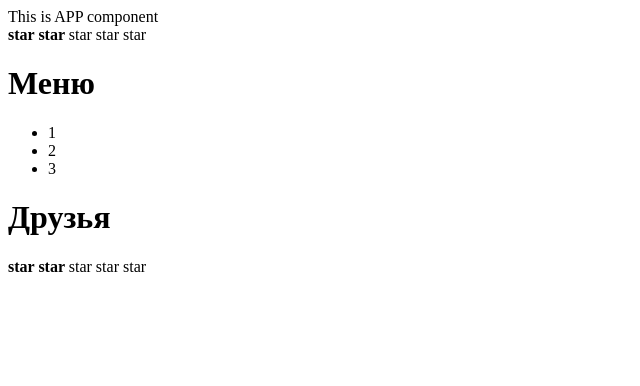
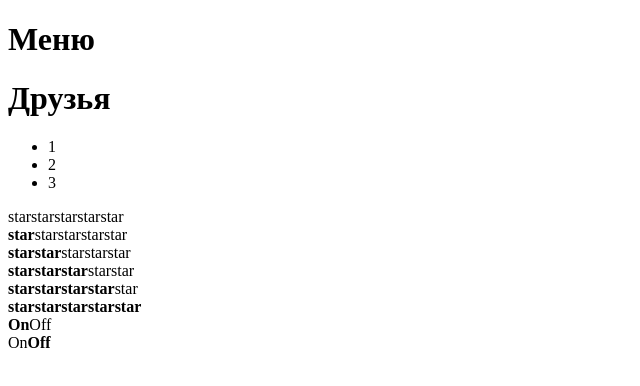
Before and after one commit to MariyaN23/react-kabzda, a React (Create React App) app: page / in a window 1280 px wide. Shown: the top 386 px of the page, without its empty margins (0-640 px from the left). Built offline with nearby package versions, Linux system fonts and the light colour scheme.

Commit message:
Conditional Rendering

```diff
--- a/src/App.tsx
+++ b/src/App.tsx
@@ -1,25 +1,35 @@
 import React from 'react';
 import './App.css';
-import Accordion from "./modules/Accordion/Accordion";
-import {Rating as R} from "./modules/Rating/Rating";
+import Accordion from "./modules/accordion/Accordion";
+import {Rating, Rating as R} from './modules/Rating/Rating';
+import {OnOff} from './modules/onOff/OnOff';
 
 function App() {
     console.log('App rendering')
     return (
-        <div className="App">
-            <AppTitle />
-            <R />
-            <Accordion titleValue={"Меню"} collapsed={false}/>
-            <Accordion titleValue={"Друзья"} collapsed={true}/>
-            <R />
+        <div>
+            <Accordion titleValue={"Меню"} collapsed={true}/>
+            <Accordion titleValue={"Друзья"} collapsed={false}/>
+            <Rating value={0}/>
+            <Rating value={1}/>
+            <Rating value={2}/>
+            <Rating value={3}/>
+            <Rating value={4}/>
+            <Rating value={5}/>
+            <OnOff selected={true}/>
+            <OnOff selected={false}/>
         </div>
     );
 }
 
-function AppTitle() {
-    console.log('AppTitle rendering')
+type PageTitlePropsType = {
+    title: string
+}
+
+function PageTitle(props: PageTitlePropsType) {
+    console.log('PageTitle rendering')
     return (
-        <>This is APP component</>
+        <h1>{props.title}</h1>
     )
 }
 
--- a/src/modules/Rating/Rating.tsx
+++ b/src/modules/Rating/Rating.tsx
@@ -1,23 +1,31 @@
-import React from "react";
+import React from 'react';
 
-function Star(props:any) {
-    console.log('Star rendering')
-    if (props.selected === true) {
-        return <span><b>star </b></span>
-    } else {
-        return <span>star </span>
-    }
-    }
+type RatingPropsType = {
+    value: 0 | 1 | 2 | 3 | 4 | 5
+}
 
-export function Rating() {
+export function Rating(props: RatingPropsType) {
     console.log('Rating rendering')
     return (
         <div>
-            <Star selected={true}/>
-            <Star selected={true}/>
-            <Star selected={false}/>
-            <Star selected={false}/>
-            <Star selected={false}/>
+            <Star selected={props.value > 0}/>
+            <Star selected={props.value > 1}/>
+            <Star selected={props.value > 2}/>
+            <Star selected={props.value > 3}/>
+            <Star selected={props.value > 4}/>
         </div>
     )
 }
+
+type StarPropsType = {
+    selected: boolean
+}
+
+function Star(props: StarPropsType) {
+    console.log('Star rendering')
+    if (props.selected) {
+        return <span><b>star</b></span>
+    } else {
+        return <span>star</span>
+    }
+}
--- a/src/modules/Accordion/Accordion.tsx
+++ b/src/modules/accordion/Accordion.tsx
@@ -4,24 +4,17 @@ type  AccordionPropsType = {
     titleValue: string
     collapsed: boolean
 }
+
 function Accordion(props:AccordionPropsType) {
-    console.log('Accordion rendering')
-   if (props.collapsed == false) {
+    console.log('accordion rendering')
        return (
         <div>
             <AccordionTitle title={props.titleValue}/>
-            <AccordionBody/>
+            {!props.collapsed && <AccordionBody/>}
         </div>
        )
-   } else {
-       return (
-           <div>
-               <AccordionTitle title={props.titleValue}/>
-           </div>
-       )
-   }
+}
 
-}
 type AccordionTitlePropsType = {
     title: string
 }
--- /dev/null
+++ b/src/modules/onOff/OnOff.tsx
@@ -0,0 +1,21 @@
+import React from 'react';
+
+type OnOffPropsType = {
+    selected: boolean
+}
+
+export const OnOff = (props: OnOffPropsType) => {
+        if (props.selected) {
+            return  (<div>
+                <span><b>On</b></span>
+            <span>Off</span>
+            </div>
+            )
+        } else {
+            return  (<div>
+                    <span>On</span>
+                    <span><b>Off</b></span>
+                </div>
+            )
+        }
+}
```
